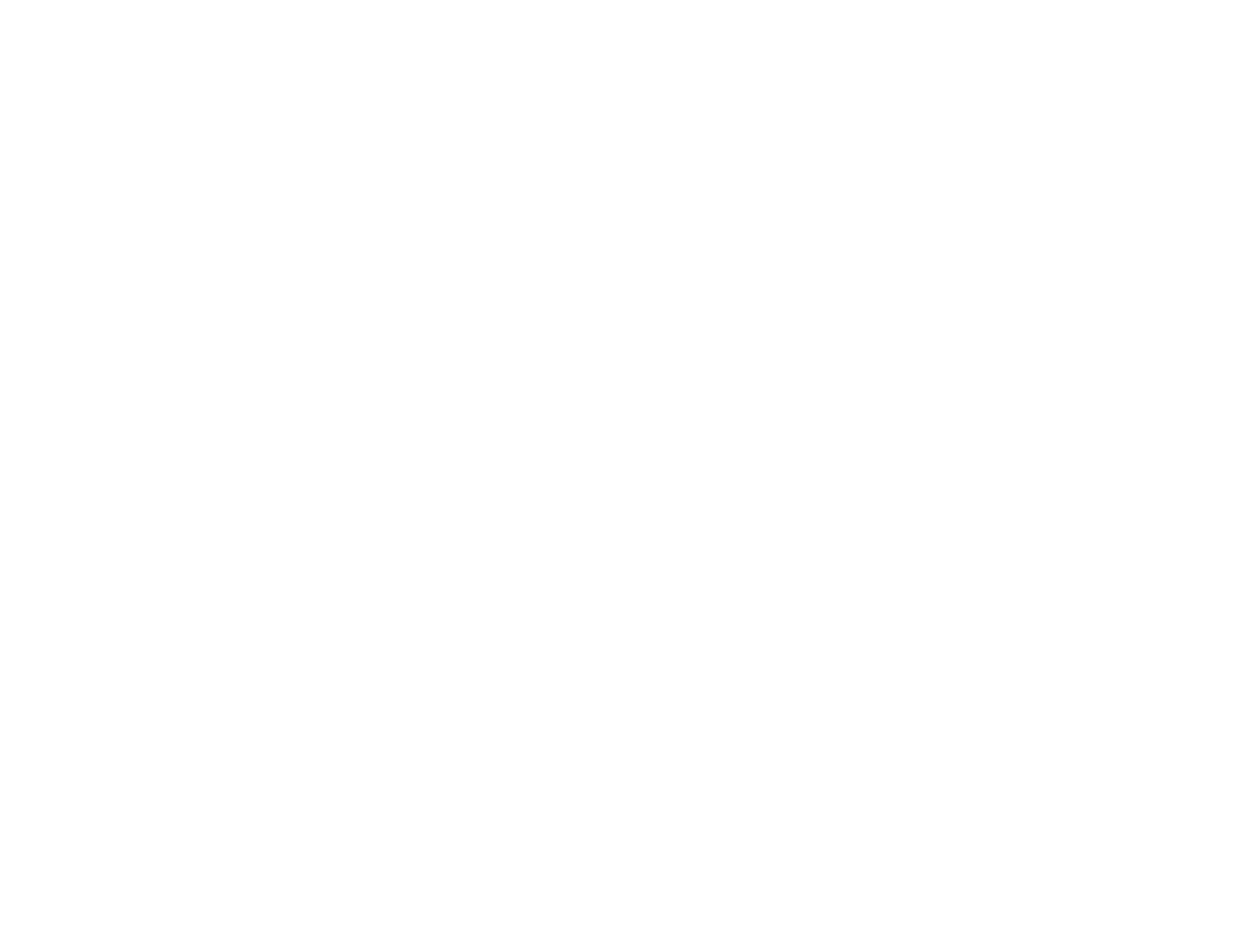
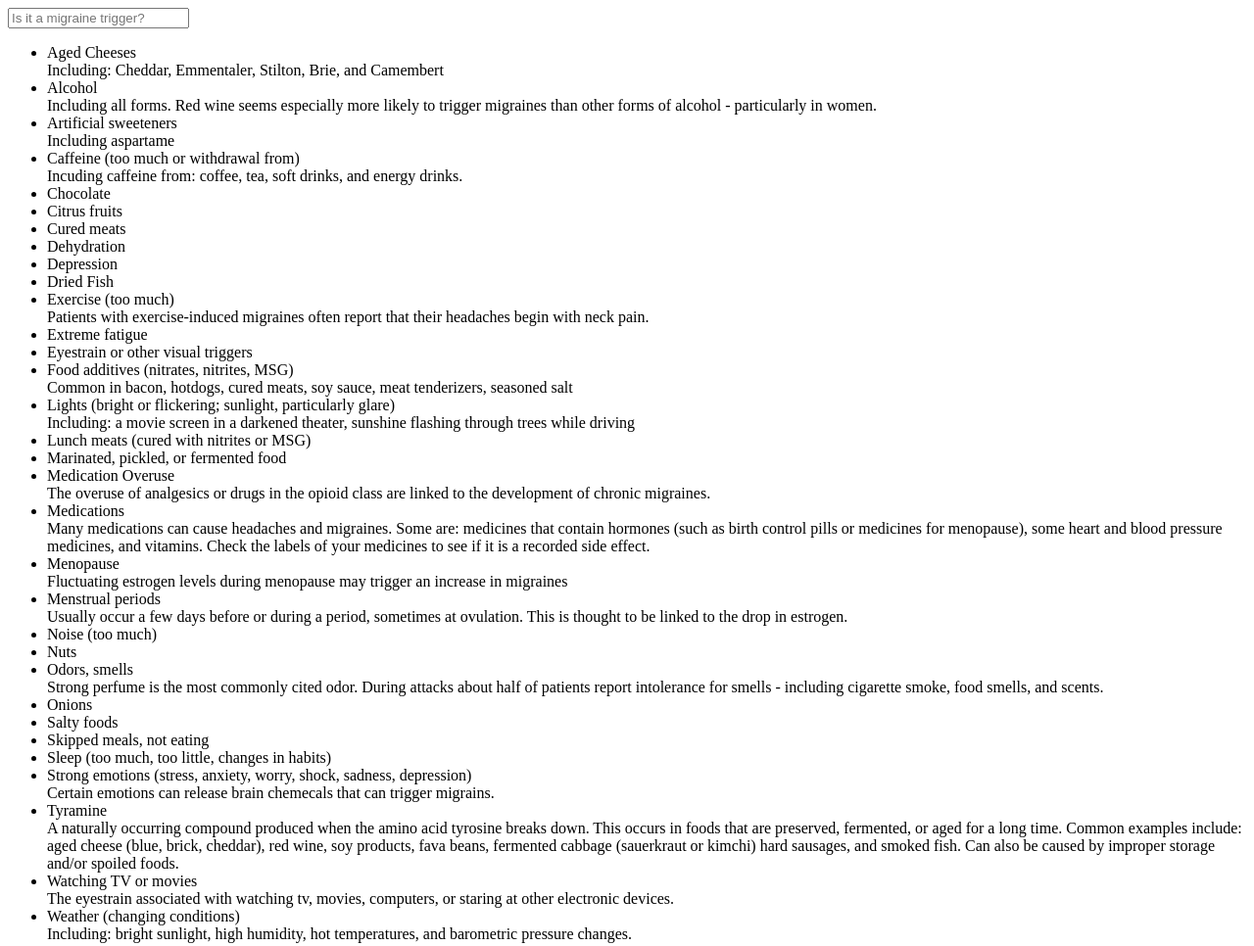
Before and after one commit to mfitzharris/migraine-triggers, a plain HTML site: page index.html in a window 1280 px wide. Shown: the whole page at 98% size. Before the commit the page ends 800 px from the top, so only its background shows below. Drawn offline with nearby package versions, Linux system fonts and the light colour scheme.

Commit message:
List out migraine triggers and their descriptions, use text box to allow searching through them

```diff
--- a/index.html
+++ b/index.html
@@ -11,7 +11,10 @@
 <body>
 
   <div ng-controller="triggersController">
-
+    <input type="text" placeholder="Is it a migraine trigger?" ng-model="search">
+    <ul>
+      <li ng-repeat="trigger in triggers | orderBy: 'name' | filter: search">{{trigger.name}}<br><span class="grey">{{trigger.notes}}<span></li>
+    </ul>
   </div>
 
 </body>
```
